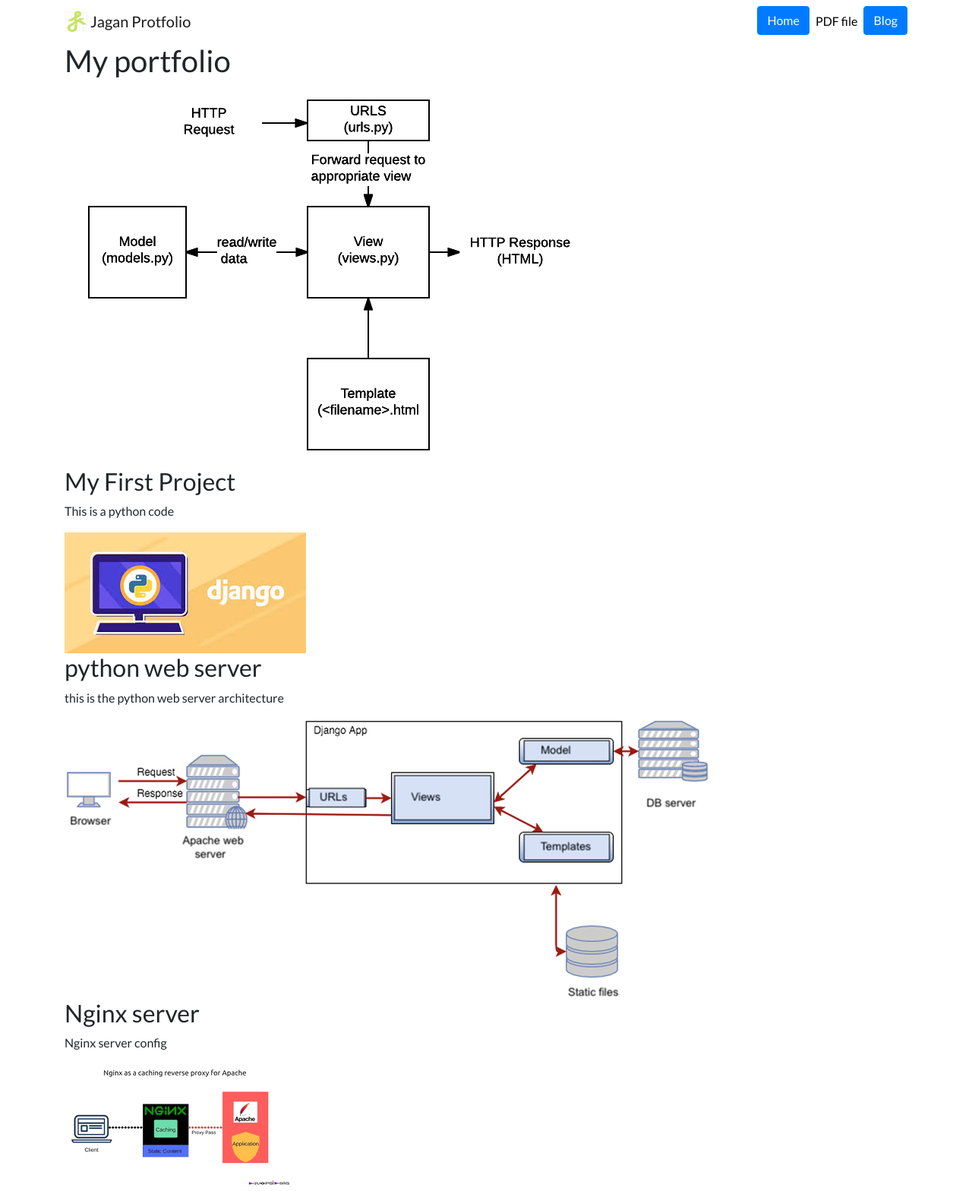
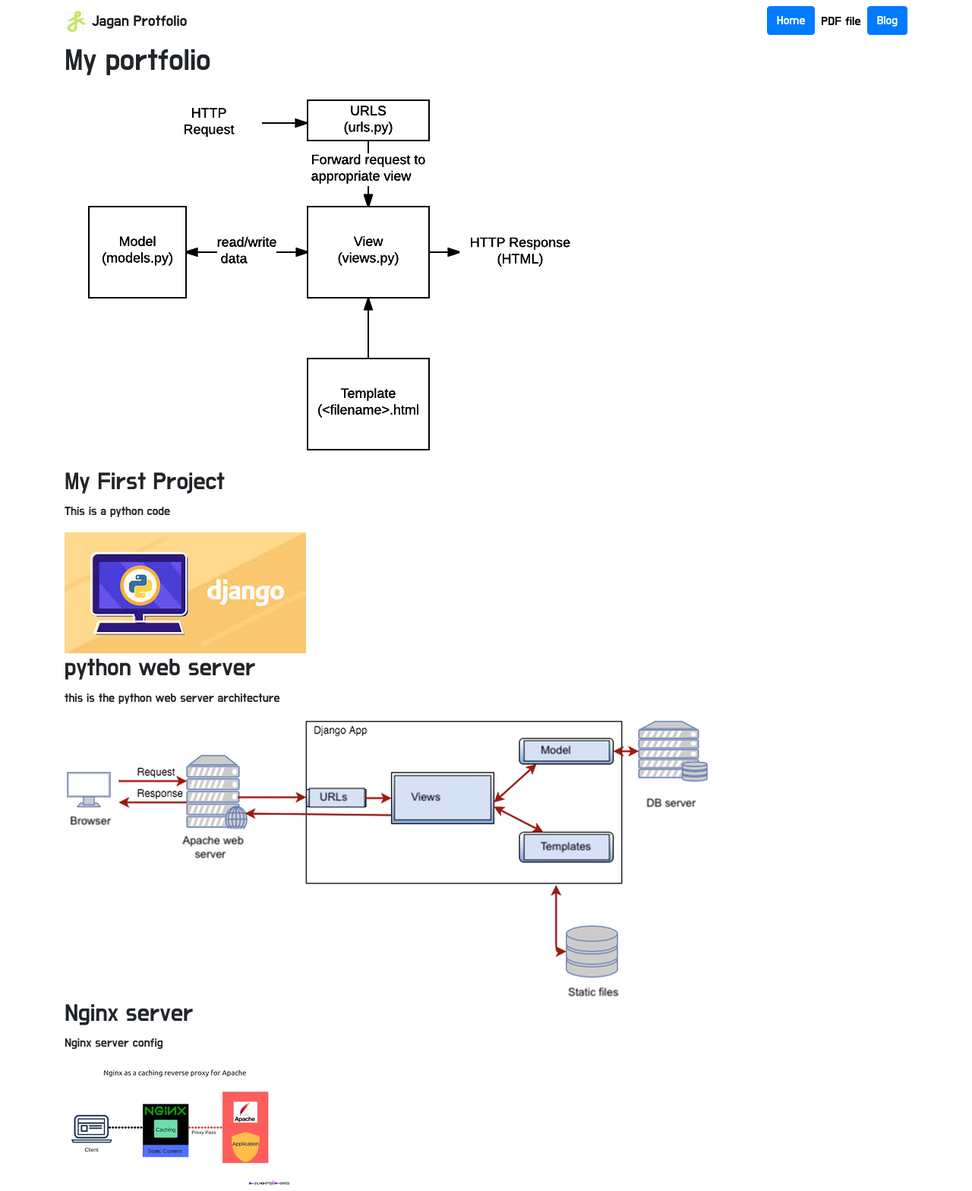
Before and after one commit to jagadeesh-007/personal_portfolio, a Django app: page / in a window 1280 px wide. Shown: the whole page at 76% size. Run offline with Django 3.2, Linux system fonts and the light colour scheme; data comes from the database, SQL or seed files in the repository; some libraries are stand-ins or nearby versions.

Commit message:
Second Commit

```diff
--- a/portfolio/static/portfolio/custom.css
+++ b/portfolio/static/portfolio/custom.css
@@ -9,7 +9,7 @@
 
 
 body {
-    font-family: 'Lato', sans-serif;
+    font-family: 'Do Hyeon', sans-serif;
 }
 
 #blogtitle {
--- a/portfolio/templates/portfolio/base.html
+++ b/portfolio/templates/portfolio/base.html
@@ -11,7 +11,8 @@
 
   <link rel="stylesheet" href="{% static "portfolio/custom.css" %}">
 
-  <link href="https://fonts.googleapis.com/css?family=Lato&display=swap" rel="stylesheet">
+  <!-- <link rel="preconnect" href="https://fonts.gstatic.com"> -->
+<link href="https://fonts.googleapis.com/css2?family=Do+Hyeon&display=swap" rel="stylesheet">
 
   <link rel="icon" type="image/png" href="{% static "portfolio/Logo.png" %}">
 
@@ -35,7 +36,7 @@
                 <a role="button" href="{% url 'Home' %}" class="btn btn-primary">Home</a>
               </li>
               <li class="nav-item">
-                <a class="nav-link" href="{% static "portfolio/Planneddowntime.pdf" %}">PDF file</a>
+                <a class="nav-link" href="{% static "portfolio/model_CV.pdf" %}">PDF file</a>
               </li>
               <li>
                 <a role="button" href="{% url 'blog:all_blogs' %}" class="btn btn-primary">Blog</a>
```
Also changed, not shown: 1 other file.
